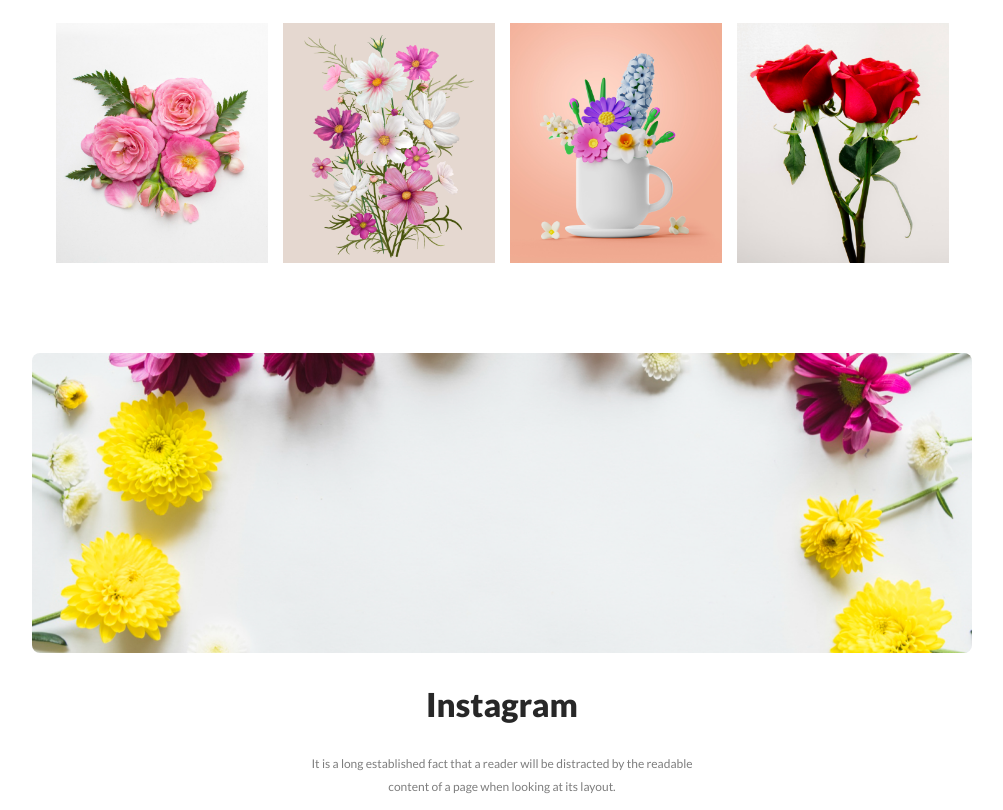
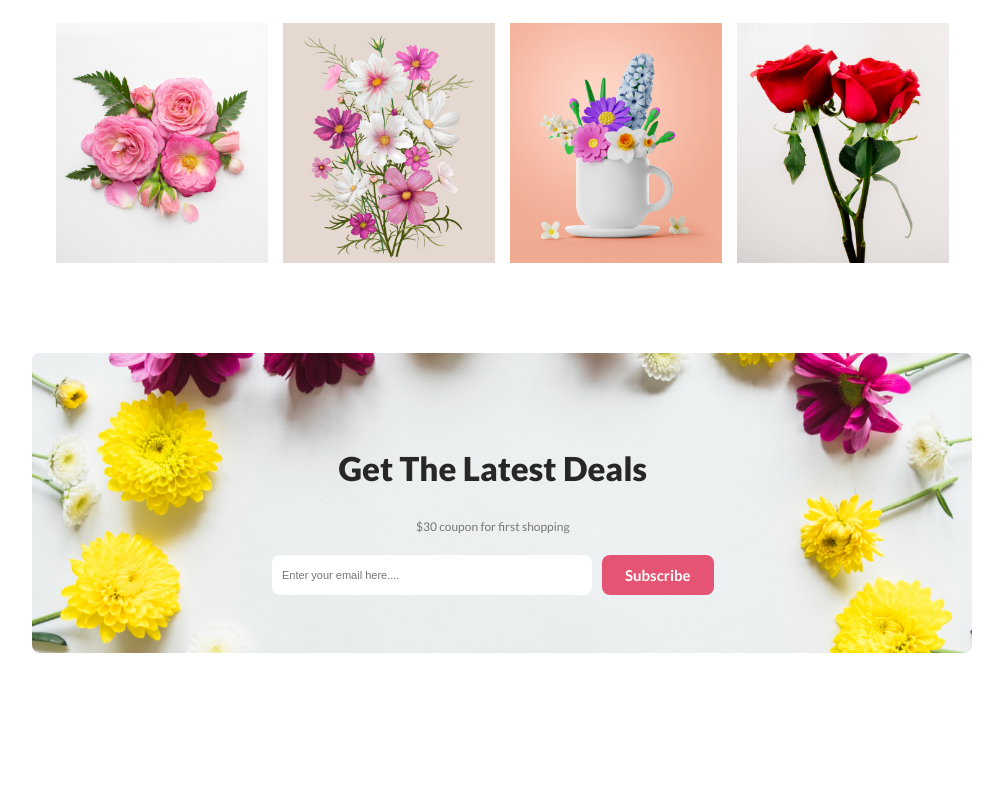
Before and after one commit to iamtomal/assignment-1-flower-shop, a plain HTML site: page index.html in a window 1280 px wide. Shown: the part 1926-2736 px from the top of the page, without its empty margins (138-1141 px from the left). After the commit the page ends 2591 px from the top, so only its background shows below. Drawn offline with Linux system fonts and the light colour scheme.

Commit message:
added main section

```diff
--- a/index.html
+++ b/index.html
@@ -93,10 +93,14 @@
 </section>
 <section class="deals">
     <img class="deals-image" src="Flower Asset/Rectangle 9.png" alt="subscribe image">
-
-        <h1 class="heading-title">Instagram</h1>
-        <p class="heading-discription">It is a long established fact that a reader will be distracted by the readable
-           <br> content of a page when looking at its layout.</p>
+    <div class="deals-over">
+        <h1 class="heading-title">Get The Latest Deals</h1>
+        <p class="heading-discription">$30 coupon for first shopping</p>
+        <form class="email">
+            <input type="email" placeholder="Enter your email here...." id="email">
+            <button class="btn-primary">Subscribe</button>
+        </form>
+    </div>
 
 </section>
         <footer>
--- a/style.css
+++ b/style.css
@@ -184,9 +184,34 @@
     margin: auto;
     max-width: fit-content;
     padding-top: 90px;
+    position: relative;
 }
 .deals-image{
     width: 940px;
     height: 300px;
     border-radius: 8px;
 }
+.deals-over{
+    top: 40%;
+    left: 25%;
+    position: absolute;
+    transform: translate(-50% -50%);
+}
+
+input[type="email"]{
+    width: 300px;
+    height: 20px;
+    border-radius: 8px;
+    background: #ffffff;
+    font-size: 16px;
+    margin: auto;
+    padding: 10px;
+    border: none;
+    font-size: 11px;
+}
+.email{
+    display: flex;
+    gap: 10px;
+    padding: 5px;
+
+}
```
